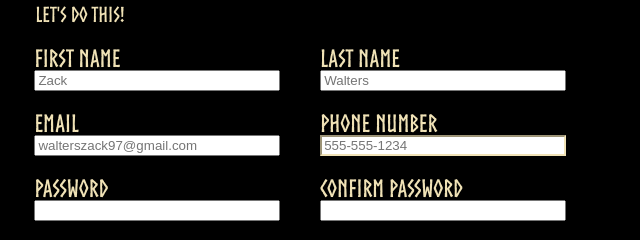
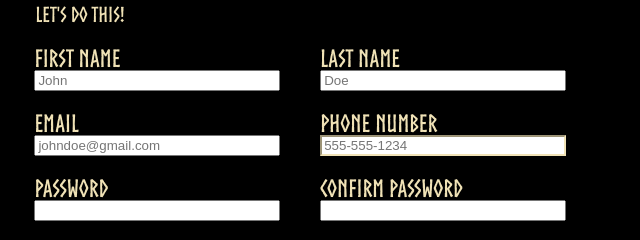
Before and after one commit to walterszack97/Sign-up-Form, a plain HTML site: page index.html in a window 1280 px wide. Shown: the part 280-520 px from the top of the page, 516-1156 px from the left. Drawn offline with Linux system fonts and the light colour scheme.

Commit message:
Change form plaeceholder text

```diff
--- a/index.html
+++ b/index.html
@@ -29,15 +29,15 @@
                     <p class="form_title">Let's do this!</p>
                     <span>
                         <label for="first_name">FIRST NAME</label>
-                        <input type="text" id="first_name" name="first_name" placeholder="Zack" required>
+                        <input type="text" id="first_name" name="first_name" placeholder="John" required>
                     </span>
                     <span>
                         <label for="last_name">LAST NAME</label>
-                        <input type="text" id="last_name" name="last_name" placeholder="Walters" required>
+                        <input type="text" id="last_name" name="last_name" placeholder="Doe" required>
                     </span>
                     <span>
                         <label for="email">EMAIL</label>
-                        <input type="email" id="email" name="email" placeholder="walterszack97@gmail.com" required>
+                        <input type="email" id="email" name="email" placeholder="johndoe@gmail.com" required>
                     </span>
                     <span>
                         <label for="phone">PHONE NUMBER</label>
```
